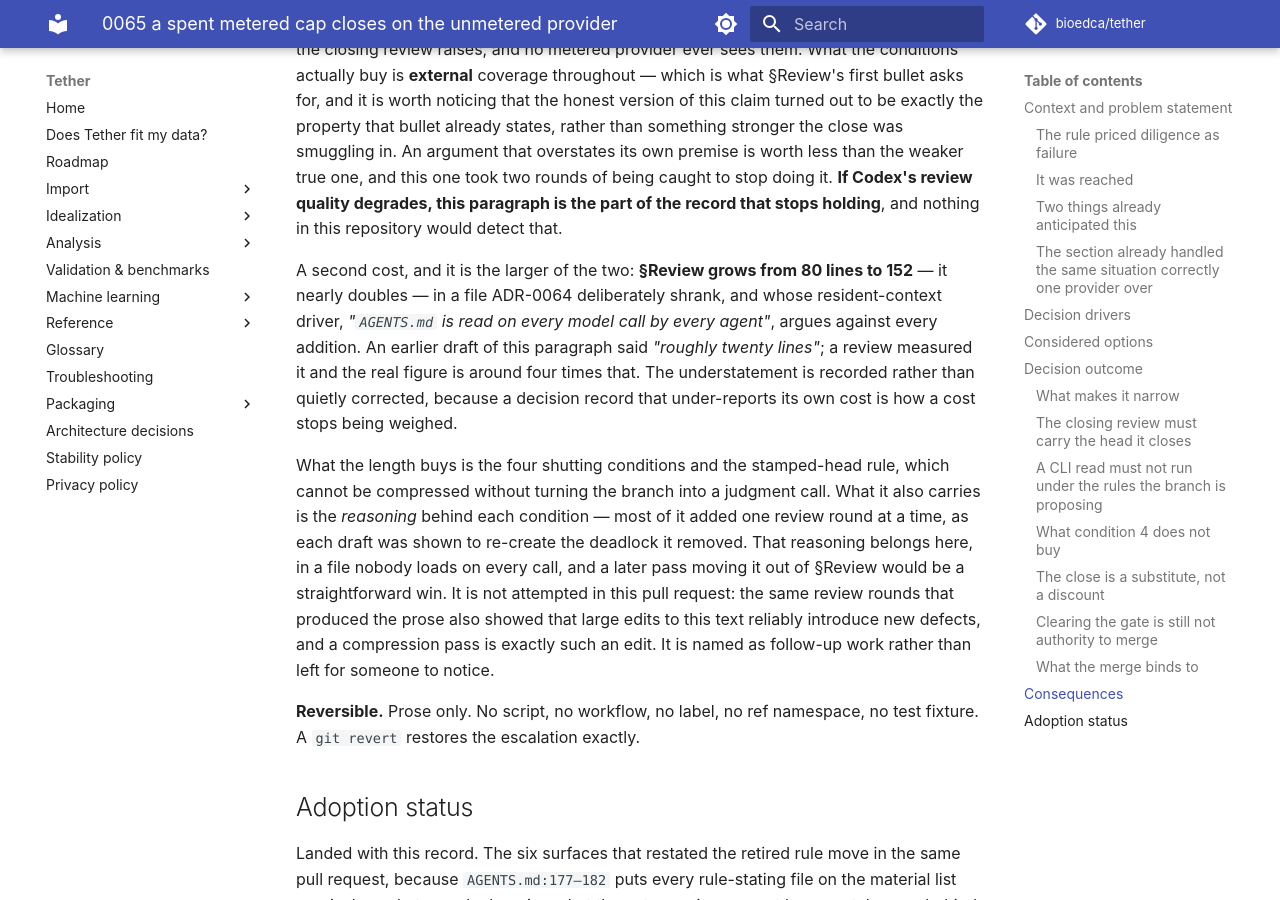
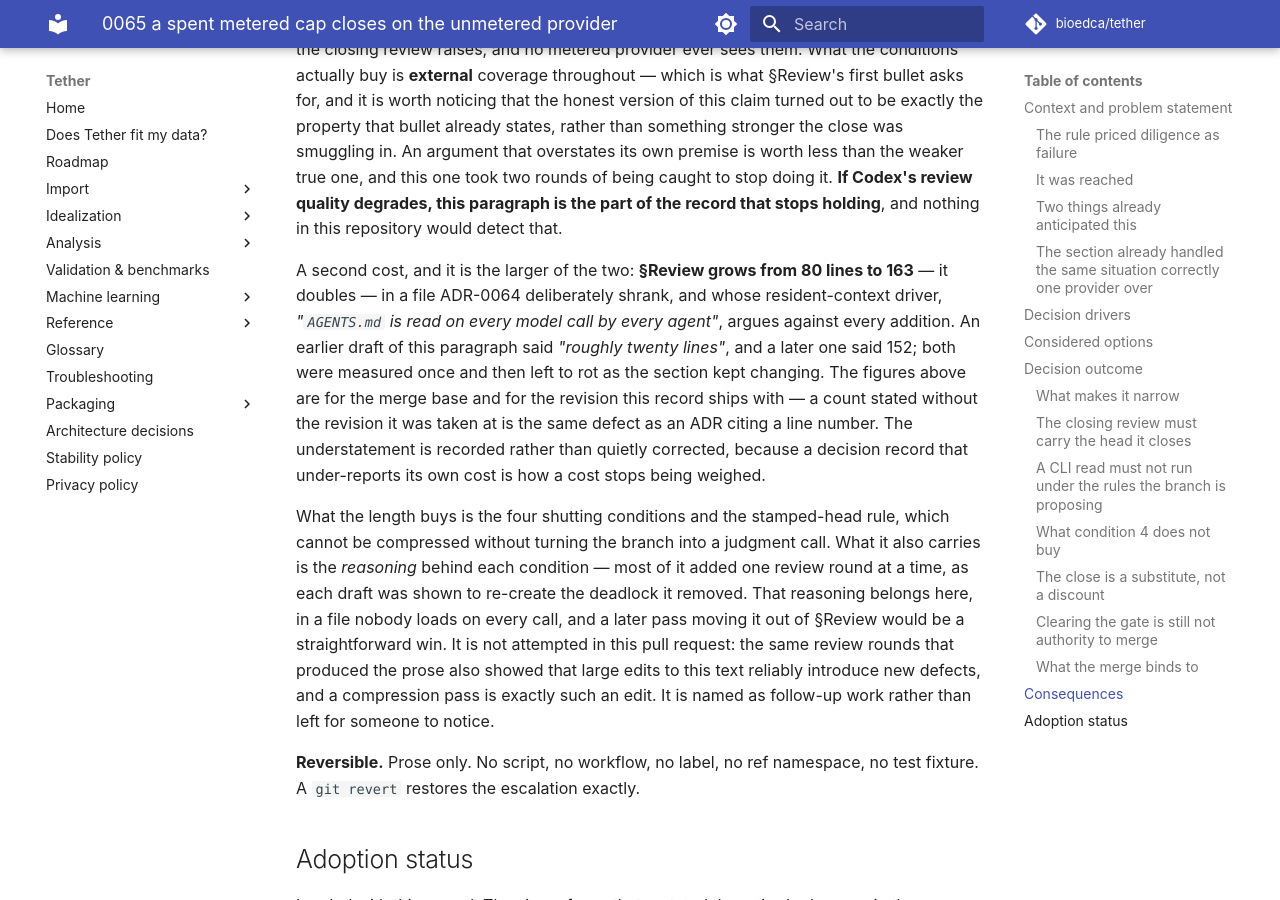
Before and after one commit to bioedca/tether, an MkDocs documentation site: the page built from docs/adr/0065-a-spent-metered-cap-closes-on-the-unmetered-provider.md, in a window 1280 px wide and 900 px high, scrolled down 11669 px. Built offline with MkDocs 1.6.1 and Material for MkDocs 9.7.7, drawn with Linux system fonts in a browser that asks for light colours; comment, search, counter and statistics services are not loaded; the version menu is left out.

Commit message:
fix(agents): answer CodeRabbit review 2 — three fixed, one false positive, one deferred
Second and last permitted CodeRabbit review, at bd3bd507: header reads
"Actionable comments posted: 5", though it posted zero inline comments and the
findings appear only in its agent-prompt block. Not clean either way.

FIXED. The Findings field in the PR template listed three dispositions where the
cap-spent line above it lists four -- "withdrawn by the provider" was missing, so
the field could not record the disposition #434 actually used. CONTRIBUTING.md's
copy had the same gap. Both now carry it, and both say the test is whether
anything is left OUTSTANDING rather than which of the four cleared it.

FIXED. ADR-0065 said §Review grows "from 80 lines to 152". Measured: 163. The
figure was taken once and left to rot while the section kept changing -- the
second time this record has misstated its own cost. Corrected, and both numbers
are now tied to the revisions they were counted at, since a count without its
revision is the same defect as the line anchors #453 exists to remove.

FIXED. docs/PRD.md said "No provider auto-reviews this repository" a few lines
before explaining that a branch cut before .greptile/config.json landed still
auto-fires Greptile. Qualified to pull requests opened under the current
configuration, which is what the following sentence already assumed.

FALSE POSITIVE, not fixed and said so: the template does not contain a literal
Codex handle. Line 37 reads "the Codex review command named in AGENTS.md §Review"
-- prose, exactly as the rule requires -- and
test_no_posted_template_carries_a_provider_handle passes on it. That guard exists
because I DID write a handle there earlier in this PR and it caught me.

DEFERRED, already tracked: slot launcher in ADR-0064 and the ADR index, raised in
review 1 and tracked in #453. Re-raising does not change its severity.

Local gates: 2939 passed, 19 skipped, 34 deselected; mkdocs --strict green; ruff
clean, added to the local routine after CI caught an E501 the pytest matrix could
not see.

```diff
--- a/docs/adr/0065-a-spent-metered-cap-closes-on-the-unmetered-provider.md
+++ b/docs/adr/0065-a-spent-metered-cap-closes-on-the-unmetered-provider.md
@@ -438,11 +438,9 @@ smuggling in. An argument that overstates its own premise is worth less than the
 and this one took two rounds of being caught to stop doing it. **If Codex's review quality degrades, this paragraph is the part of the record that
 stops holding**, and nothing in this repository would detect that.
 
-A second cost, and it is the larger of the two: **§Review grows from 80 lines to 152** — it nearly
-doubles — in a file ADR-0064 deliberately shrank, and whose resident-context driver, *"`AGENTS.md` is
+A second cost, and it is the larger of the two: **§Review grows from 80 lines to 163** — it doubles — in a file ADR-0064 deliberately shrank, and whose resident-context driver, *"`AGENTS.md` is
 read on every model call by every agent"*, argues against every addition. An earlier draft of this
-paragraph said *"roughly twenty lines"*; a review measured it and the real figure is around four
-times that. The
+paragraph said *"roughly twenty lines"*, and a later one said 152; both were measured once and then left to rot as the section kept changing. The figures above are for the merge base and for the revision this record ships with — a count stated without the revision it was taken at is the same defect as an ADR citing a line number. The
 understatement is recorded rather than quietly corrected, because a decision record that
 under-reports its own cost is how a cost stops being weighed.
 
```
Also changed, not shown: CONTRIBUTING.md (+3 -2 lines), docs/PRD.md (+1 -1 lines), .github/pull_request_template.md.
